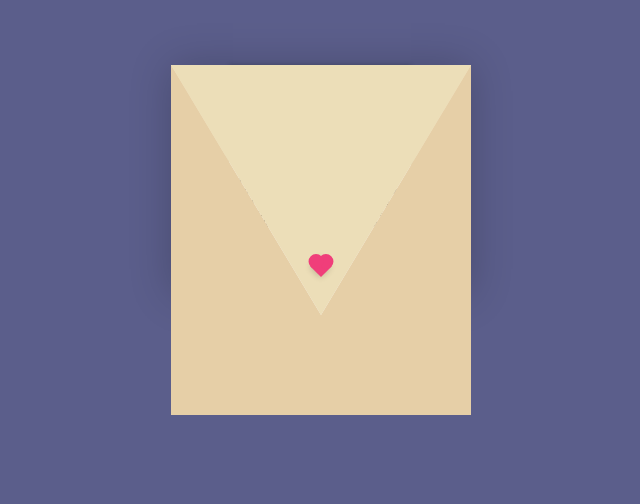
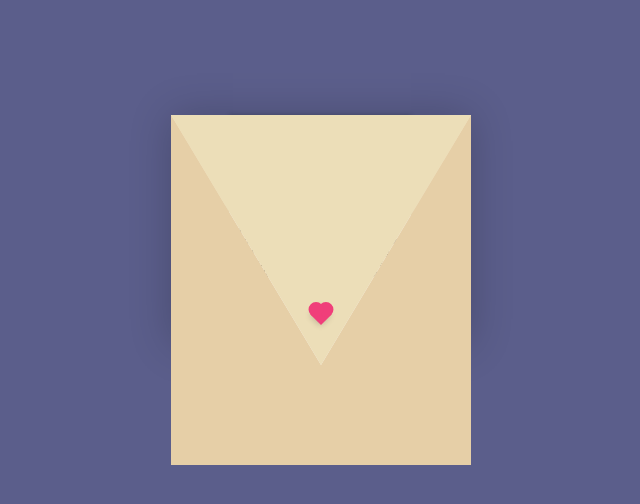
Before and after one commit to Eugoreverend/Rev1.github.io, a plain HTML site: page index.html in a window 1280 px wide. Shown: the part 370-874 px from the top of the page, without its empty margins (319-959 px from the left). Drawn offline with Linux system fonts and the light colour scheme; a web font is replaced by a local one.

Commit message:
Update style.css

```diff
--- a/style.css
+++ b/style.css
@@ -25,7 +25,7 @@ body {
     height: 100vh;
     display: grid;
     place-items: center;
-    margin-top: 150px;
+    margin-top: 200px;
 }
 
 .container>.envelope-wrapper {
@@ -86,7 +86,7 @@ body {
 
 .heart {
     position: absolute;
-    top: 79%;
+    top: 85%;
     left: 50%;
     width: 15px;
     height: 15px;
@@ -132,4 +132,3 @@ body {
     transform: rotate(90deg);
     transition-delay: 0.4s;
 }
-fonts.googleapis.com
```
